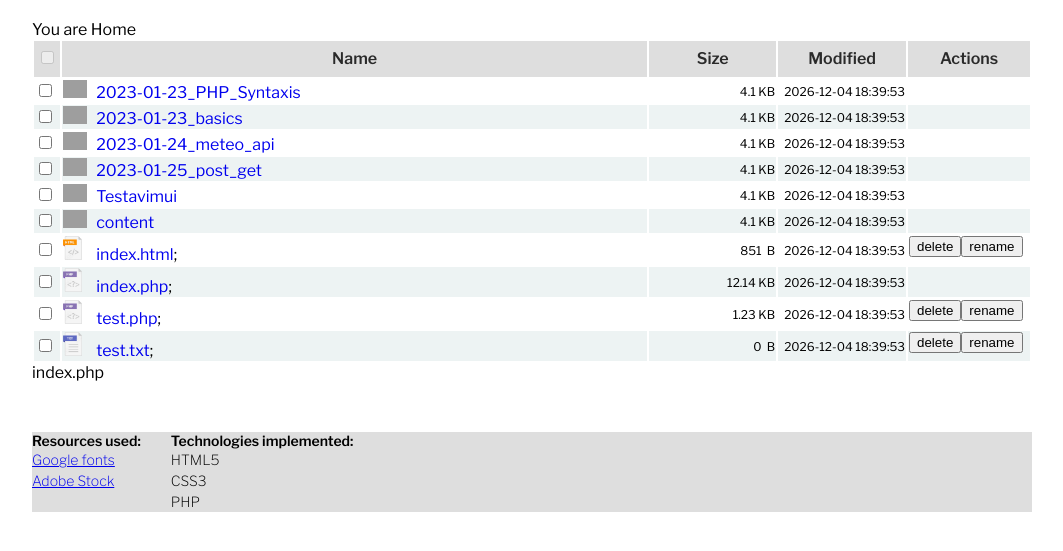
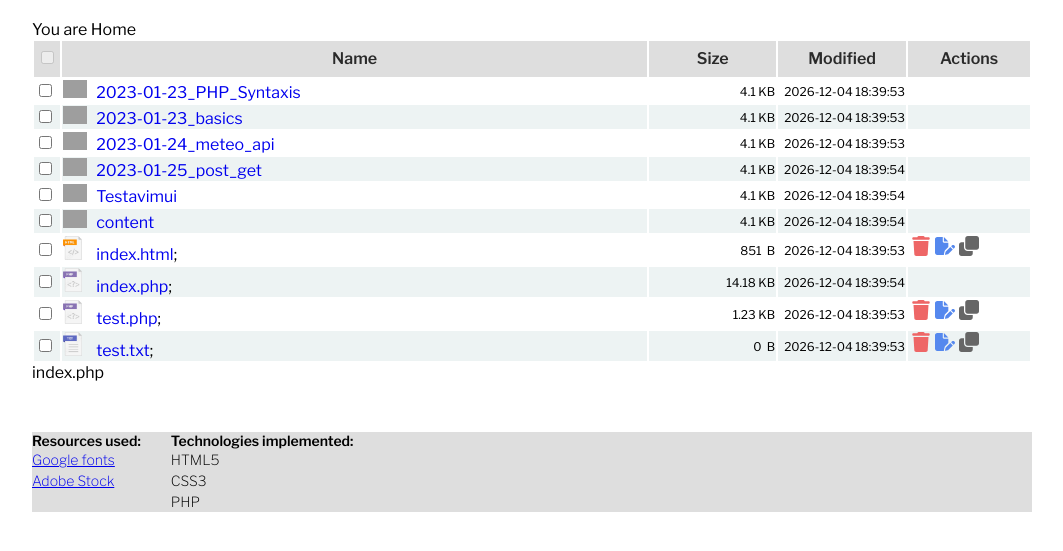
Before and after one commit to ViliusSenkus/PHP-training, a PHP site: page / in a window 1280 px wide. Shown: the part 114-665 px from the top of the page, without its empty margins (108-1171 px from the left). Run offline with PHP 8.4, Linux system fonts and the light colour scheme; grey boxes are pictures that could not be loaded.

Commit message:
icons to delete rename and copy added, rename dilaog box appear/disappear added

```diff
--- a/content/style.css
+++ b/content/style.css
@@ -191,3 +191,9 @@ footer li{
       display: none;
       transition: display 0.7s;
 }
+
+svg{
+      width:20px;
+      height: 20px;
+      margin: auto 2px;
+}
--- a/index.php
+++ b/index.php
@@ -47,6 +47,7 @@ Alternative web icons:
       <link href="https://fonts.googleapis.com/css2?family=Libre+Franklin:wght@200;400;600&display=swap"
             rel="stylesheet">
       <link rel="preconnect" href="https://fonts.googleapis.com">
+      <link rel="stylesheet" href="https://cdnjs.cloudflare.com/ajax/libs/font-awesome/4.7.0/css/font-awesome.min.css">
       <link rel="stylesheet" href="content/style.css" />
       <title>Document</title>
 </head>
@@ -204,8 +205,21 @@ Alternative web icons:
                                                       }
 
                                                 ?>
-                                                <a href="?delete=<?= $folder.$data ?>"><button>delete</button></a>
-                                                <a href="?rename=<?= $folder.$data ?>&folder=<?= $folder?>"><button>rename</button>
+
+                                                      <svg name="del" xmlns="http://www.w3.org/2000/svg" viewBox="0 0 448 512">
+                                                            <path fill="#EE6666" d="M135.2 17.7L128 32H32C14.3 32 0 46.3 0 64S14.3 96 32 96H416c17.7 0 32-14.3 32-32s-14.3-32-32-32H320l-7.2-14.3C307.4 6.8 296.3 0 284.2 0H163.8c-12.1 0-23.2 6.8-28.6 17.7zM416 128H32L53.2 467c1.6 25.3 22.6 45 47.9 45H346.9c25.3 0 46.3-19.7 47.9-45L416 128z"/>
+                                                      </svg>
+
+
+
+                                                      <svg name="ren" xmlns="http://www.w3.org/2000/svg" viewBox="0 0 576 512">
+                                                            <path fill="#5588EE" d="M0 64C0 28.7 28.7 0 64 0H224V128c0 17.7 14.3 32 32 32H384V285.7l-86.8 86.8c-10.3 10.3-17.5 23.1-21 37.2l-18.7 74.9c-2.3 9.2-1.8 18.8 1.3 27.5H64c-35.3 0-64-28.7-64-64V64zm384 64H256V0L384 128zM549.8 235.7l14.4 14.4c15.6 15.6 15.6 40.9 0 56.6l-29.4 29.4-71-71 29.4-29.4c15.6-15.6 40.9-15.6 56.6 0zM311.9 417L441.1 287.8l71 71L382.9 487.9c-4.1 4.1-9.2 7-14.9 8.4l-60.1 15c-5.5 1.4-11.2-.2-15.2-4.2s-5.6-9.7-4.2-15.2l15-60.1c1.4-5.6 4.3-10.8 8.4-14.9z"/>
+                                                      </svg>
+
+
+                                                <svg name="copy" xmlns="http://www.w3.org/2000/svg" viewBox="0 0 512 512">
+                                                      <path fill="#666666" d="M0 448c0 35.3 28.7 64 64 64H288c35.3 0 64-28.7 64-64V384H224c-53 0-96-43-96-96V160H64c-35.3 0-64 28.7-64 64V448zm224-96H448c35.3 0 64-28.7 64-64V64c0-35.3-28.7-64-64-64H224c-35.3 0-64 28.7-64 64V288c0 35.3 28.7 64 64 64z"/>
+                                                </svg>
                                           </td>
                                     </tr>
                               <?php } ?>
@@ -244,17 +258,22 @@ Alternative web icons:
 
             <script>
                   document.querySelector('[name="nfo"]').addEventListener("click", () => {
-                        if (document.querySelector('.new_file').style.display = "block") {
-                              document.querySelector('.new_file').style.display = "none";
-                        }
+                        document.querySelector('.new_file').style.display = "none";
                         document.querySelector('.new_folder').style.display = "block";
+                        document.querySelector('.rename').style.display="none";
                   });
                   document.querySelector('[name="nfi"]').addEventListener("click", () => {
-                        if (document.querySelector('.new_folder').style.display = "block") {
-                              document.querySelector('.new_folder').style.display = "none";
-                        }
                         document.querySelector('.new_file').style.display = "block";
+                        document.querySelector('.new_folder').style.display = "none";
+                        document.querySelector('.rename').style.display = "none";
+
                   });
+                  document.querySelector('[name="ren"]').addEventListener("click", () =>{
+                        document.querySelector('.new_file').style.display = "none";
+                        document.querySelector('.new_folder').style.display = "none";
+                        document.querySelector('.rename').style.display = "block";
+                  });
+
 
             </script>
 
```
